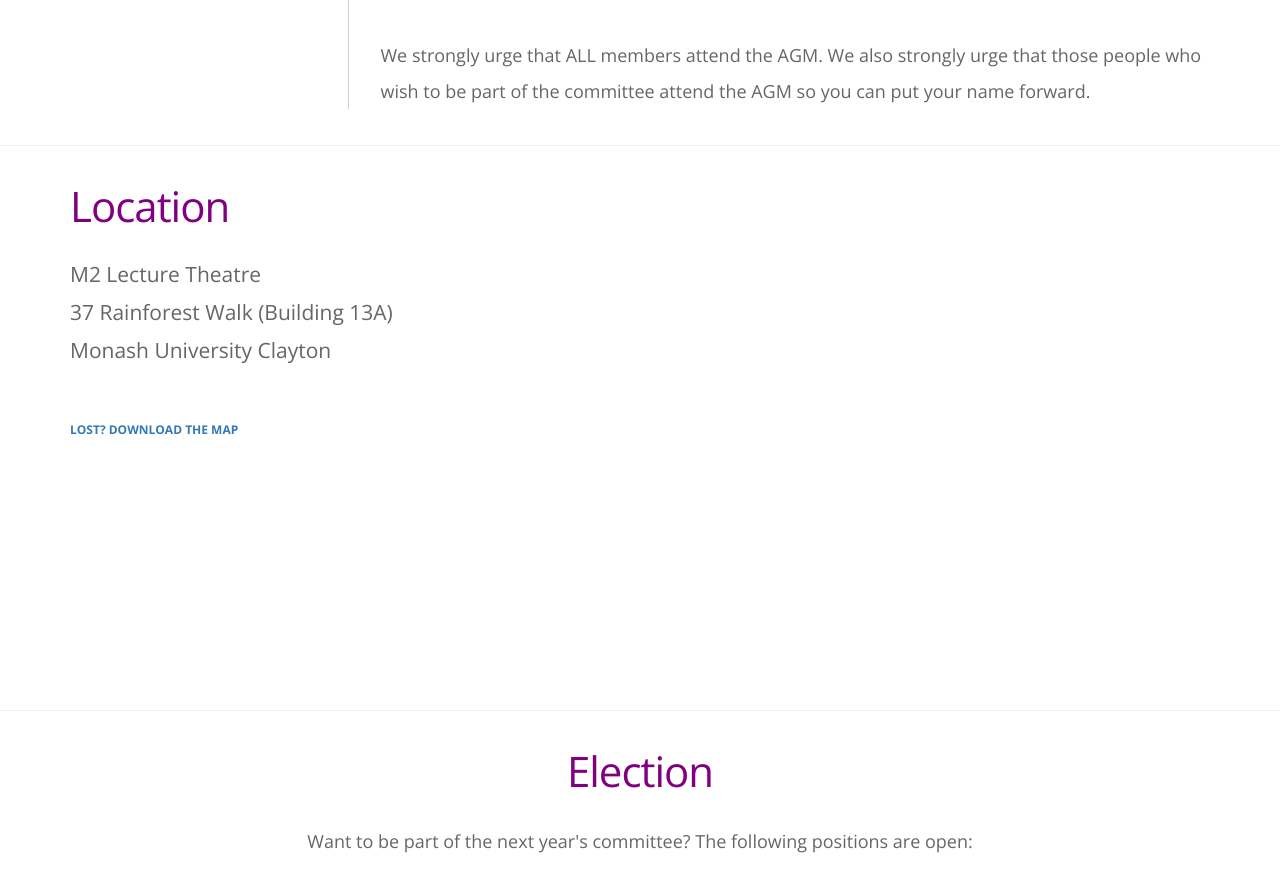
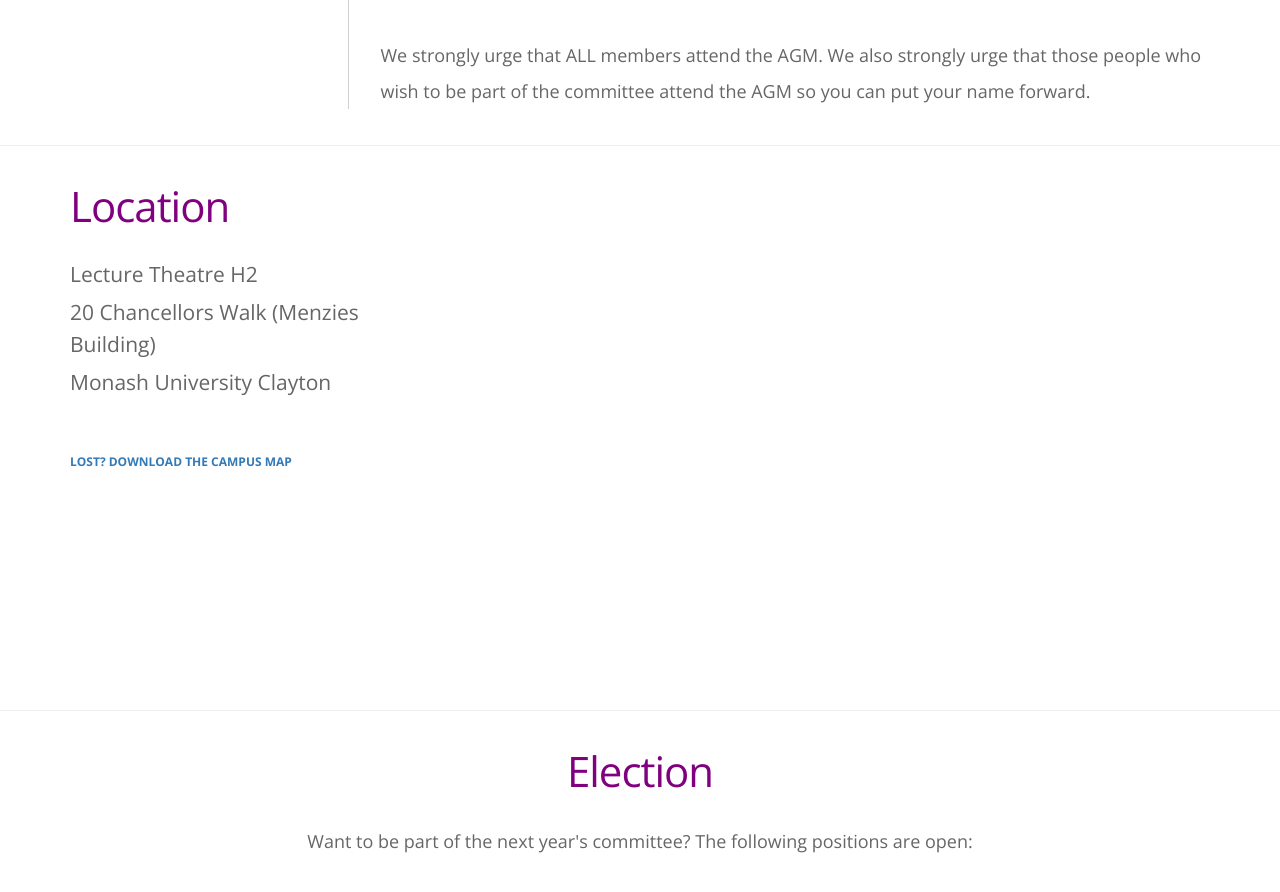
Before and after one commit to wiredmonash/wiredmonash.github.io, a Jekyll site: the page built from agm-2016.html, in a window 1280 px wide and 900 px high, scrolled down 843 px. Shown: the top 892 px of the window. Built offline with Jekyll 4.4.1, drawn with Linux system fonts in a browser that asks for light colours; nearby versions of some CDN libraries.

Commit message:
Update location information for 2016 AGM

```diff
--- a/agm-2016.html
+++ b/agm-2016.html
@@ -40,10 +40,10 @@ section: home
     <div class="row">
       <div class="col-md-4">
         <h3>Location</h3>
-        <p class="big">M2 Lecture Theatre</p>
-        <p>37 Rainforest Walk (Building 13A)</p>
+        <p class="big">Lecture Theatre H2</p>
+        <p>20 Chancellors Walk (Menzies Building)</p>
         <p>Monash University Clayton</p>
-        <p class="monash-ad first"><a href="http://www.monash.edu.au/pubs/maps/3-Claytoncolour.pdf">Lost? Download the map</a></p>
+        <p class="monash-ad first"><a href="http://www.monash.edu/__data/assets/pdf_file/0010/71686/16P-0006-T2-Clayton-map_final.pdf">Lost? Download the campus map</a></p>
       </div>
       <div class="col-md-8">
         <div id="map-canvas"></div>
```
